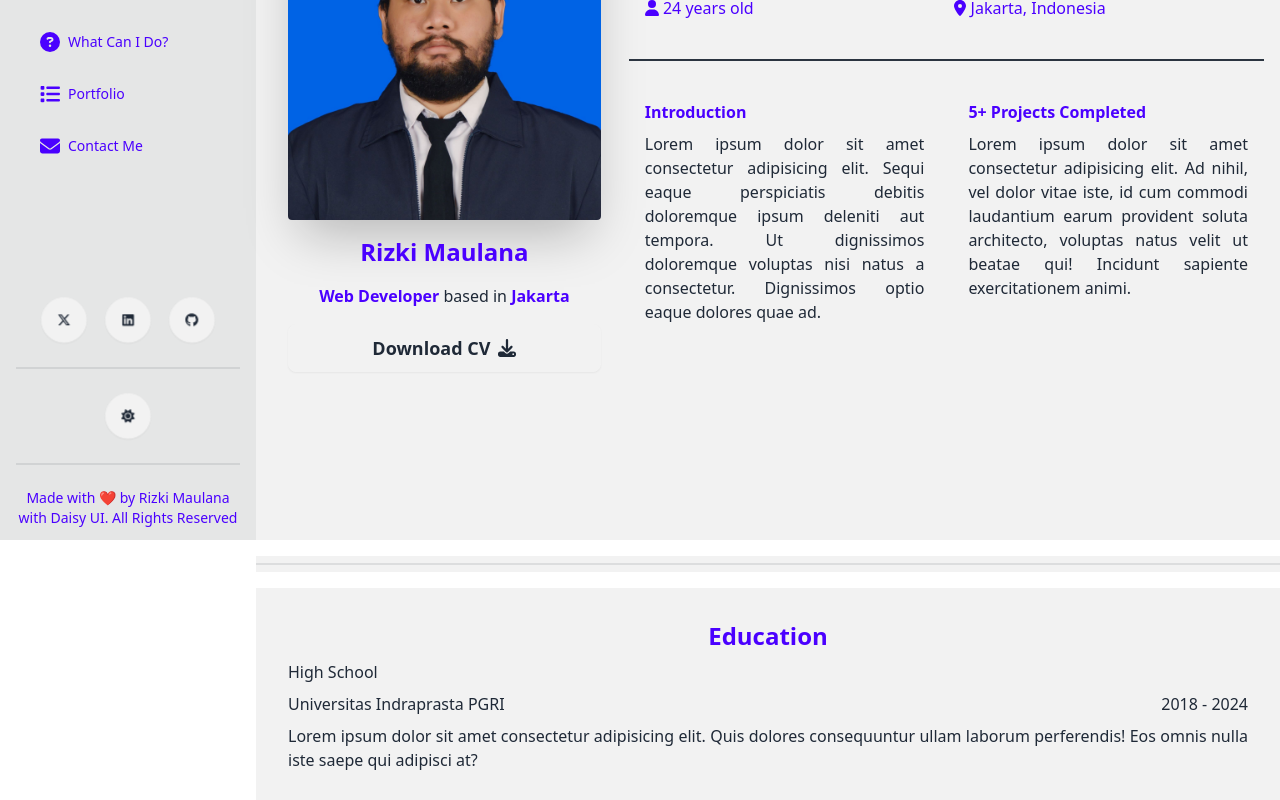
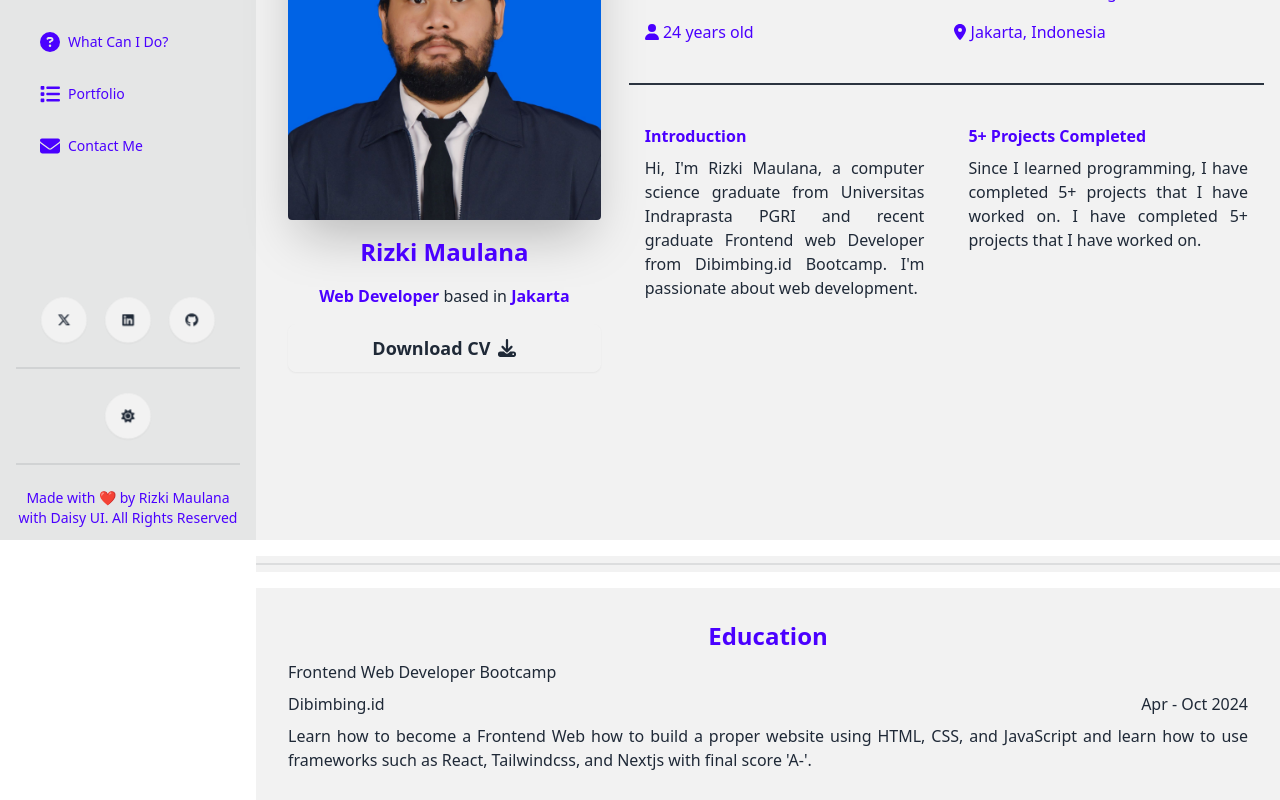
Before and after one commit to RizkiMaula/rizkima-portfolio, a React (Vite) app: page /about in a window 1280 px wide. Shown: the part 260-1060 px from the top of the page. Built offline with nearby package versions, Linux system fonts and the light colour scheme.

Commit message:
final insya allah

```diff
--- a/src/components/elements/AboutMe.jsx
+++ b/src/components/elements/AboutMe.jsx
@@ -54,16 +54,12 @@ const AboutMe = () => {
             <div className="flex flex-col gap-2 p-3">
               <h1 className="font-bold text-primary">Introduction</h1>
               <p className="text-justify">
-                Lorem ipsum dolor sit amet consectetur adipisicing elit. Sequi eaque perspiciatis debitis doloremque ipsum deleniti aut tempora. Ut dignissimos doloremque voluptas nisi natus a consectetur. Dignissimos optio eaque dolores
-                quae ad.
+                Hi, I&apos;m Rizki Maulana, a computer science graduate from Universitas Indraprasta PGRI and recent graduate Frontend web Developer from Dibimbing.id Bootcamp. I&apos;m passionate about web development.
               </p>
             </div>
             <div className="flex flex-col gap-2 p-3 ">
               <h1 className="font-bold text-primary">5+ Projects Completed</h1>
-              <p className="text-justify">
-                Lorem ipsum dolor sit amet consectetur adipisicing elit. Ad nihil, vel dolor vitae iste, id cum commodi laudantium earum provident soluta architecto, voluptas natus velit ut beatae qui! Incidunt sapiente exercitationem
-                animi.
-              </p>
+              <p className="text-justify">Since I learned programming, I have completed 5+ projects that I have worked on. I have completed 5+ projects that I have worked on. </p>
             </div>
           </div>
         </div>
--- a/src/components/elements/DoContent.jsx
+++ b/src/components/elements/DoContent.jsx
@@ -12,7 +12,7 @@ const DoContent = () => {
             />
             <div className="text-xl font-medium collapse-title">Build a Functional Website</div>
             <div className="collapse-content">
-              <p>Lorem ipsum dolor sit amet consectetur adipisicing elit. Voluptatibus, sequi illum molestias quisquam voluptate possimus ut accusantium officia consequatur corrupti nisi.</p>
+              <p>Make your website functional and responsive for your brand and your audience.</p>
             </div>
           </div>
           <div className="collapse collapse-arrow bg-base-200">
@@ -22,7 +22,7 @@ const DoContent = () => {
             />
             <div className="text-xl font-medium collapse-title">Build a Simple Website</div>
             <div className="collapse-content">
-              <p>Lorem ipsum dolor, sit amet consectetur adipisicing elit. Sed ex, eveniet, obcaecati reprehenderit, similique repudiandae in vitae perspiciatis odio cumque ad?</p>
+              <p>Make a simple website for personal or business purpose.</p>
             </div>
           </div>
           <div className="collapse collapse-arrow bg-base-200">
@@ -32,7 +32,7 @@ const DoContent = () => {
             />
             <div className="text-xl font-medium collapse-title">Build a Simple Java Application</div>
             <div className="collapse-content">
-              <p>Lorem ipsum dolor, sit amet consectetur adipisicing elit. Sed ex, eveniet, obcaecati reprehenderit, similique repudiandae in vitae perspiciatis odio cumque ad?</p>
+              <p>Make a simple java application for your business.</p>
             </div>
           </div>
         </div>
@@ -45,7 +45,6 @@ const DoContent = () => {
                 alt="Javascript"
                 className="w-12 h-12"
               />
-              <p className="text-center">Javascript</p>
             </div>
             <div className="flex flex-col items-center justify-center gap-2">
               <img
@@ -53,7 +52,6 @@ const DoContent = () => {
                 alt="Javascript"
                 className="w-12 h-12"
               />
-              <p className="text-center">Tailwind</p>
             </div>
             <div className="flex flex-col items-center justify-center gap-2">
               <img
@@ -61,7 +59,6 @@ const DoContent = () => {
                 alt="Javascript"
                 className="w-12 h-12"
               />
-              <p className="text-center">React.js</p>
             </div>
             <div className="flex flex-col items-center justify-center gap-2">
               <img
@@ -69,7 +66,6 @@ const DoContent = () => {
                 alt="Javascript"
                 className="w-12 h-12"
               />
-              <p className="text-center">Next.js</p>
             </div>
             <div className="flex flex-col items-center justify-center gap-2">
               <img
@@ -77,7 +73,6 @@ const DoContent = () => {
                 alt="Java"
                 className="w-12 h-12"
               />
-              <p className="text-center">Java</p>
             </div>
             <div className="flex flex-col items-center justify-center gap-2">
               <img
@@ -85,7 +80,6 @@ const DoContent = () => {
                 alt="PHP"
                 className="w-12 h-12"
               />
-              <p className="text-center">PHP</p>
             </div>
             <div className="flex flex-col items-center justify-center gap-2">
               <img
@@ -93,7 +87,6 @@ const DoContent = () => {
                 alt="Java"
                 className="w-12 h-12"
               />
-              <p className="text-center">MySQL</p>
             </div>
             <div className="flex flex-col items-center justify-center gap-2">
               <img
@@ -101,7 +94,6 @@ const DoContent = () => {
                 alt="Java"
                 className="w-12 h-12"
               />
-              <p className="text-center">Github</p>
             </div>
           </div>
         </div>
--- a/src/components/elements/Education.jsx
+++ b/src/components/elements/Education.jsx
@@ -4,12 +4,12 @@ const Education = () => {
       <h1 className="text-2xl font-bold text-primary">Education</h1>
       {/* list */}
       <div className="flex flex-col gap-2 text-justify">
-        <h1>High School</h1>
+        <h1>Frontend Web Developer Bootcamp</h1>
         <span className="flex justify-between ">
-          <p>Universitas Indraprasta PGRI</p>
-          <p>2018 - 2024</p>
+          <p>Dibimbing.id</p>
+          <p>Apr - Oct 2024</p>
         </span>
-        <p>Lorem ipsum dolor sit amet consectetur adipisicing elit. Quis dolores consequuntur ullam laborum perferendis! Eos omnis nulla iste saepe qui adipisci at?</p>
+        <p>Learn how to become a Frontend Web how to build a proper website using HTML, CSS, and JavaScript and learn how to use frameworks such as React, Tailwindcss, and Nextjs with final score &apos;A-&apos;.</p>
       </div>
       <div className="divider"></div>
       <div className="flex flex-col gap-2 text-justify">
@@ -18,7 +18,7 @@ const Education = () => {
           <p>Universitas Indraprasta PGRI</p>
           <p>2018 - 2024</p>
         </span>
-        <p>Lorem ipsum dolor sit amet consectetur adipisicing elit. Quis dolores consequuntur ullam laborum perferendis! Eos omnis nulla iste saepe qui adipisci at?</p>
+        <p>I was studied at Universitas Indraprasta PGRI majoring in Informatics. I graduated in 2024. I learned about programming with Java. My final GPA was 3.4</p>
       </div>
     </div>
   );
--- a/src/components/elements/PortfolioContent.jsx
+++ b/src/components/elements/PortfolioContent.jsx
@@ -2,6 +2,8 @@ import Card from '../fragments/Card';
 import port1 from '../../assets/gempor.jpg';
 import port2 from '../../assets/foodie.jpg';
 import port3 from '../../assets/soto.jpg';
+import port4 from '../../assets/juned.jpg';
+import port5 from '../../assets/saw.jpg';
 
 const PortfolioContent = () => {
   return (
@@ -50,20 +52,30 @@ const PortfolioContent = () => {
           }
         />
         <Card
-          directLink="https://github.com/rizkimaula"
-          img="https://robocuts.com/wp-content/uploads/2012/01/blog-im-1100x500.jpg"
+          directLink="https://github.com/RizkiMaula/AplikasiSAW-Toko-Puri-Indah"
+          img={port5}
+          title="Sistem Pengambilan Keputusan Simple Additive Weighting (SAW) Toko Puri Indah"
+          description='This app is made by Java and MySQL. The app is a simple app to make a decision for a store called "Puri Indah". It has 2 access level, "Admin" and "Stakeholder". The "Admin" has a role to manage employee and recruitment data in the database. and the "Stakeholder" has a role to make a decision. This app is for the final project of the subject "Sistem Pendukung Keputusan Penerimaan Karyawan Menggunakan Metode Simple Additive Weighting Pada Toko Puri Indah".'
+          stacks={
+            <div className="flex flex-wrap gap-2">
+              <div className="badge badge-neutral">Java</div>
+              <div className="badge badge-neutral">MySQL</div>
+            </div>
+          }
+          linkText="Visit Repository"
         />
         <Card
-          directLink="https://github.com/rizkimaula"
-          img="https://robocuts.com/wp-content/uploads/2012/01/blog-im-1100x500.jpg"
-        />
-        <Card
-          directLink="https://github.com/rizkimaula"
-          img="https://robocuts.com/wp-content/uploads/2012/01/blog-im-1100x500.jpg"
-        />
-        <Card
-          directLink="https://github.com/rizkimaula"
-          img="https://robocuts.com/wp-content/uploads/2012/01/blog-im-1100x500.jpg"
+          directLink="https://rizkimaula.github.io/first-project/"
+          img={port4}
+          title="Kopi Mang Juned Website"
+          description="This is my first ever project in 2020. This site is a cafe website. This site is my first project using HTML, CSS, and Javascript."
+          stacks={
+            <div className="flex flex-wrap gap-2">
+              <div className="badge badge-neutral">HTML</div>
+              <div className="badge badge-neutral">CSS</div>
+              <div className="badge badge-neutral">Javascript</div>
+            </div>
+          }
         />
       </div>
     </div>
```
Also changed, not shown: src/assets/juned.jpg (added), src/assets/saw.jpg (added).
